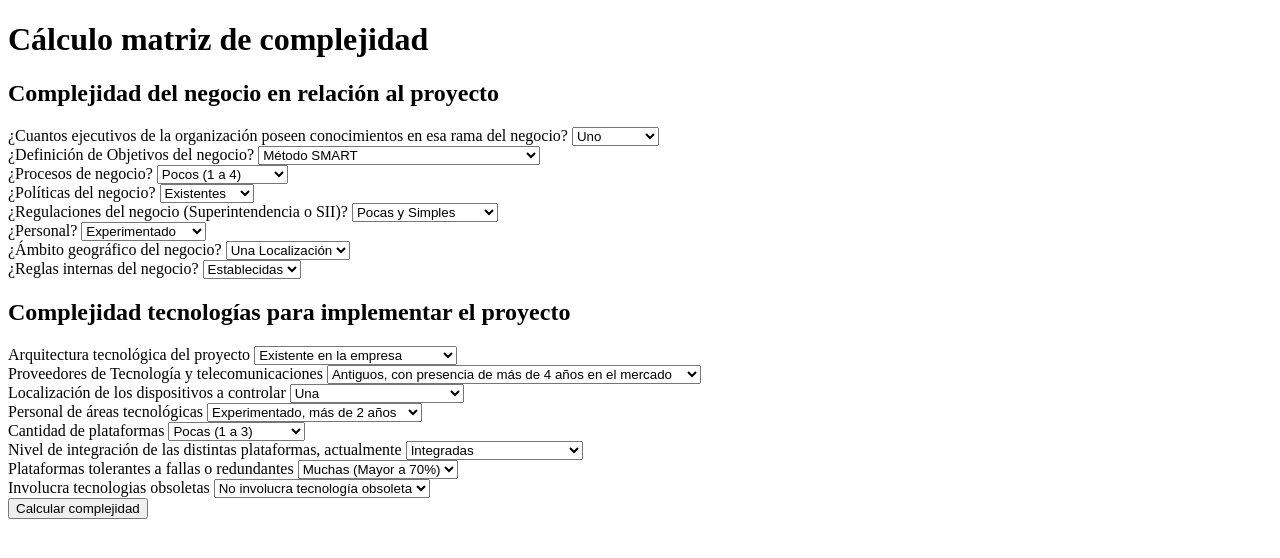
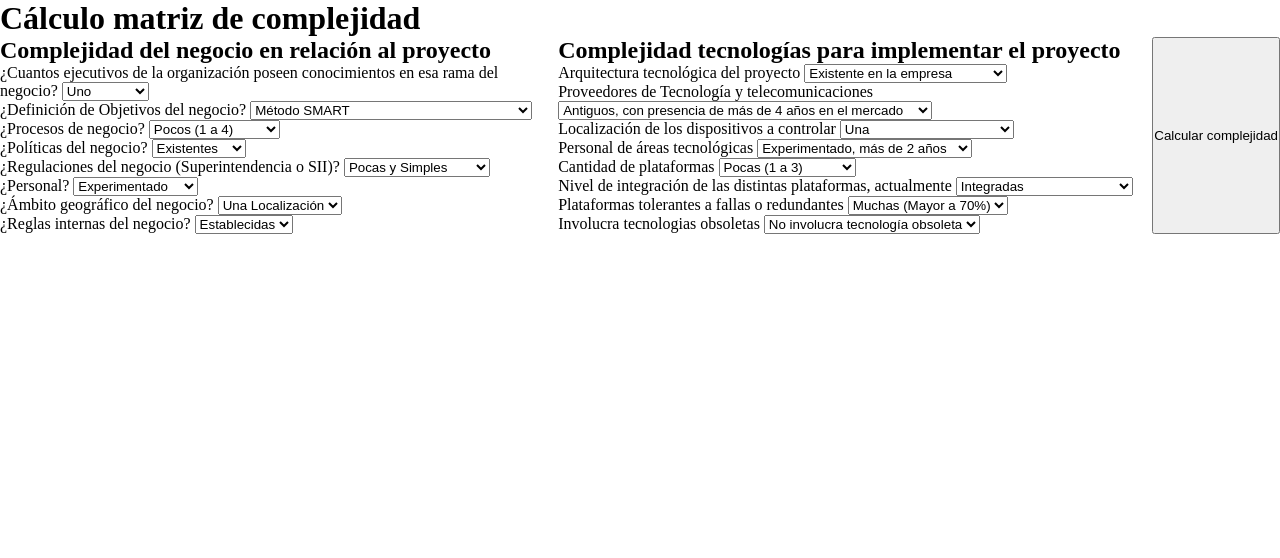
Before and after one commit to cristianS97/tarea-sw-matriz-complejidad, a Django app: page / in a window 1280 px wide. Shown: the top 558 px of the page. Run offline with Django 3.2, Linux system fonts and the light colour scheme.

Commit message:
Inicio estilos css

```diff
--- /dev/null
+++ b/matriz/static/css/styles.css
@@ -0,0 +1,16 @@
+html {
+  box-sizing: border-box;
+}
+*, *:before, *:after {
+  box-sizing: inherit;
+}
+* {
+    margin: 0;
+    padding: 0;
+}
+form {
+    display: flex;
+}
+form button {
+    display: flex;
+}
--- a/matriz/static/templates/base.html
+++ b/matriz/static/templates/base.html
@@ -3,6 +3,8 @@
 <head>
     <meta charset="UTF-8">
     <title>{% block title %}{% endblock %}</title>
+    {% load static %}
+    <link rel="stylesheet" href="{% static 'css/styles.css' %}">
 </head>
 <body>
     {% block encabezado %}{% endblock %}
```
